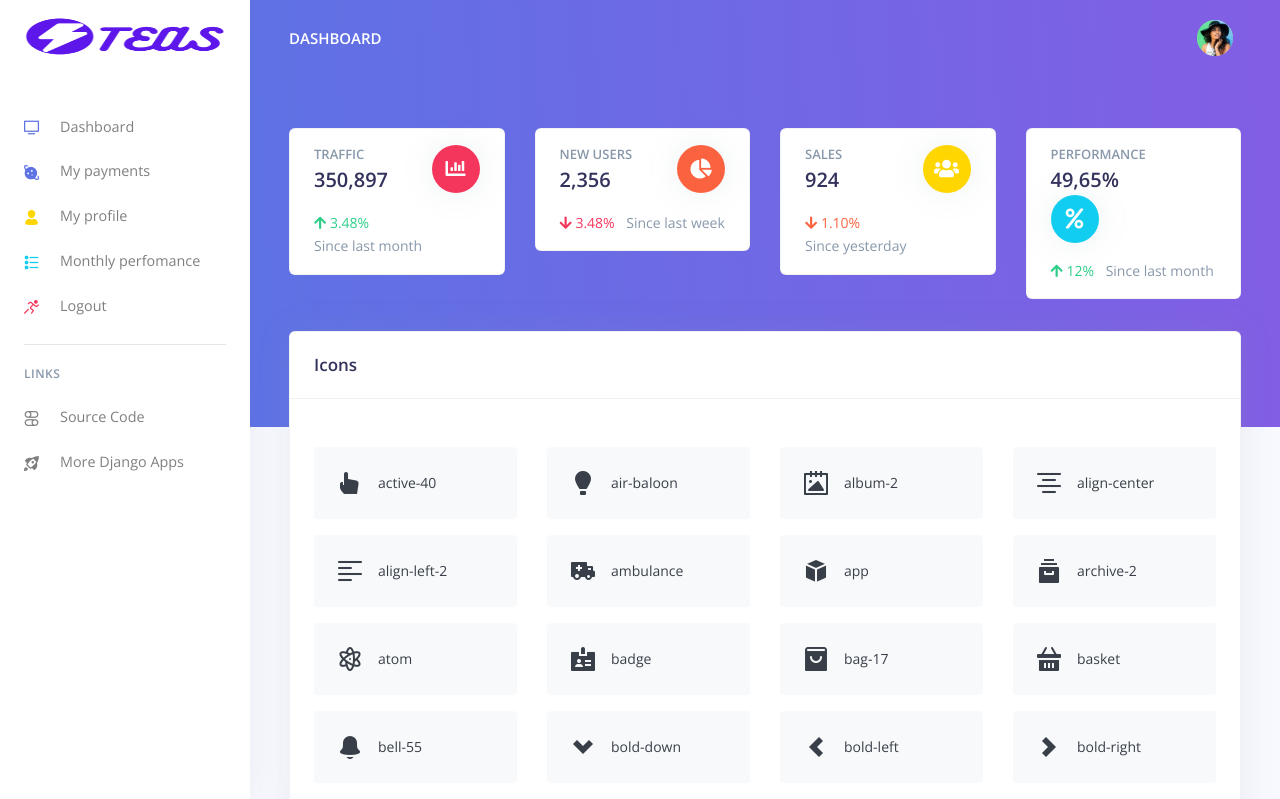
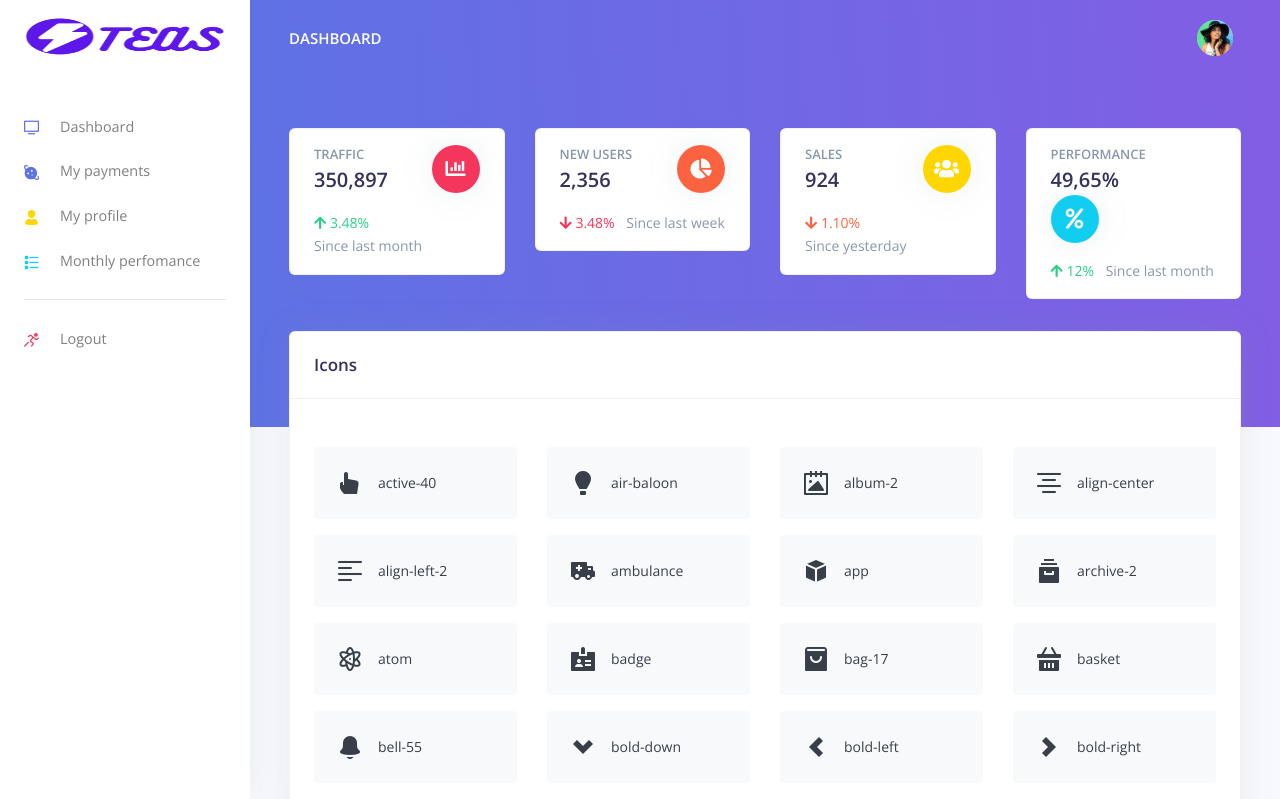
Before and after one commit to jet2018/kennys_final, a Django app: template core/templates/icons.html in a window 1280 px wide. Shown: the top 799 px of the page. Run offline with Django 3.2, Linux system fonts and the light colour scheme; the template is opened without the code that fills it, so the values that code supplies are empty; some libraries are stand-ins or nearby versions.

Commit message:
new updates

```diff
--- a/authentication/models.py
+++ b/authentication/models.py
@@ -1,5 +1,3 @@
-
-
 from django.contrib.auth.models import User
 from djmoney.models.fields import MoneyField
 from phonenumber_field.modelfields import PhoneNumberField
--- a/core/templates/includes/sidenav.html
+++ b/core/templates/includes/sidenav.html
@@ -87,30 +87,30 @@
                     </a>
                 </li>
 
+
+            </ul>
+            <!-- Divider -->
+            <hr class="my-3">
+            <!-- Heading -->
+            <!-- <h6 class="navbar-heading text-muted">Links</h6> -->
+            <!-- Navigation -->
+            <ul class="navbar-nav mb-md-3">
                 <li class="nav-item">
                     <a class="nav-link" href="{% url 'logout' %}">
                         <i class="ni ni-user-run text-red"></i> Logout
                     </a>
                 </li>
-            </ul>
-            <!-- Divider -->
-            <hr class="my-3">
-            <!-- Heading -->
-            <h6 class="navbar-heading text-muted">Links</h6>
-            <!-- Navigation -->
-            <ul class="navbar-nav mb-md-3">
-
-                <li class="nav-item">
+                <!-- <li class="nav-item">
                     <a class="nav-link" target="_blank" href="https://github.com/creativetimofficial/argon-dashboard-django">
                         <i class="ni ni-ui-04"></i> Source Code
                     </a>
-                </li>
+                </li> -->
 
-                <li class="nav-item">
+                <!-- <li class="nav-item">
                     <a class="nav-link" target="_blank" href="https://www.creative-tim.com/templates/django">
                         <i class="ni ni-spaceship"></i> More Django Apps
                     </a>
-                </li>
+                </li> -->
 
             </ul>
         </div>
--- a/employees/models.py
+++ b/employees/models.py
@@ -30,7 +30,6 @@ class DailyPerfomance(models.Model):
             c = datetime.combine(date.min, self.checked_out_at) - \
                 datetime.combine(date.min, self.checked_in_at)
             secs = c.seconds
-            print(secs)
             hrs = int(secs/3600)
         return hrs
 
@@ -43,6 +42,3 @@ class DailyPerfomance(models.Model):
 
     def __str__(self):
         return self.Employer.user.username
-
-    # def get_absolute_url(self):
-    #     return reverse("_detail", kwargs={"pk": self.pk})
```
Also changed, not shown: core/static/assets/img/brand/favicon.png.
